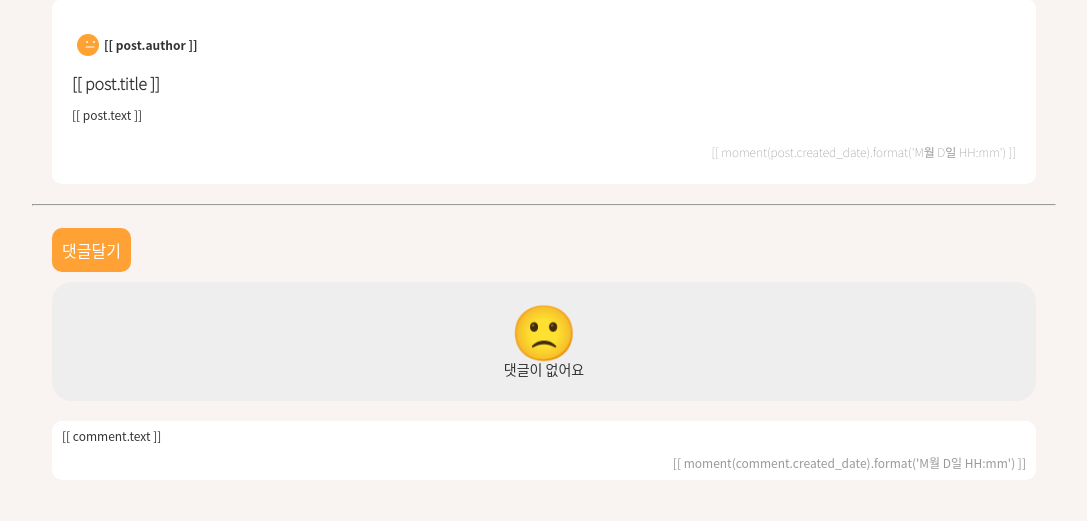
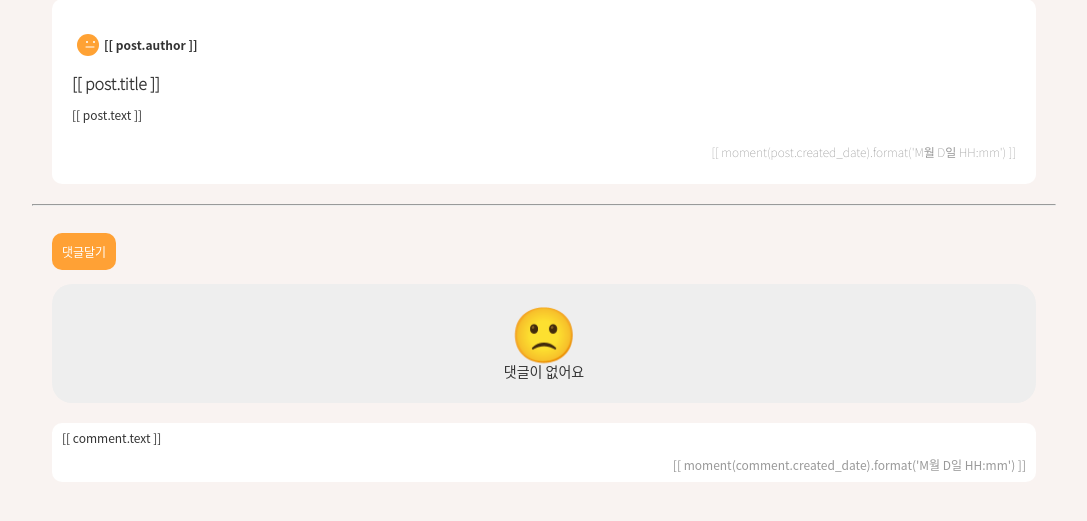
Before and after one commit to googie94/sego-test, a Django app: template blog/templates/blog/post_detail.html in a window 1280 px wide. Shown: the part 77-598 px from the top of the page, without its empty margins (96-1183 px from the left). Run offline with Django 3.2, Linux system fonts and the light colour scheme; the template is opened without the code that fills it, so the values that code supplies are empty; some libraries are stand-ins or nearby versions.

Commit message:
add fontsize css

```diff
--- a/blog/static/css/styles.css
+++ b/blog/static/css/styles.css
@@ -246,6 +246,9 @@ input.inputFull, select.inputFull {
 .radius10 {
 	border-radius: 10px;
 }
+.ft12 {
+	font-size: 12px;
+}
 .no--comment {
 	text-align: center;
 	background-color: #eee;
--- a/blog/templates/blog/post_detail.html
+++ b/blog/templates/blog/post_detail.html
@@ -40,7 +40,7 @@
 
 	<hr><br>
 
-	<a class="comment-btn radius10" href="{% url 'add_comment_to_post' pk=post.pk %}">댓글달기</a>
+	<a class="comment-btn radius10 ft12" href="{% url 'add_comment_to_post' pk=post.pk %}">댓글달기</a>
 
 	<div v-show="comments.length==0">
 		<div class="no--comment">
```
